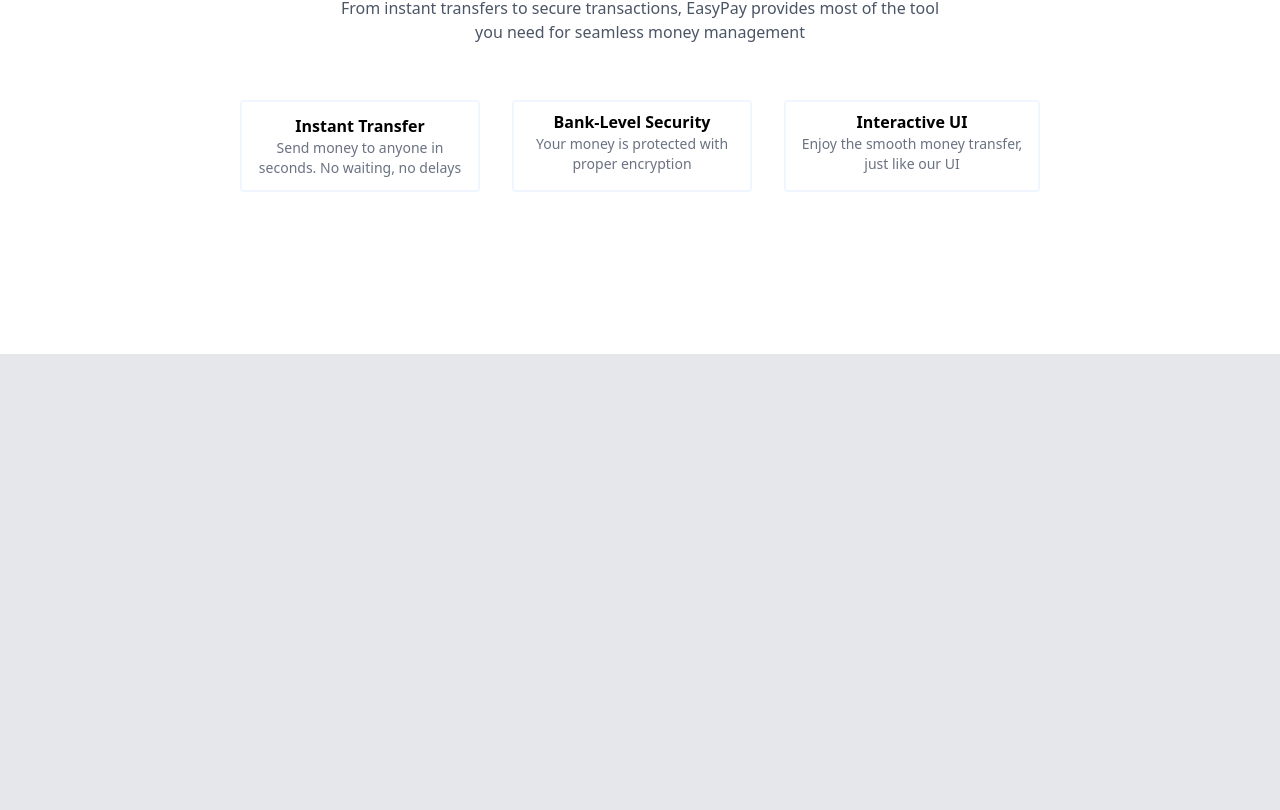
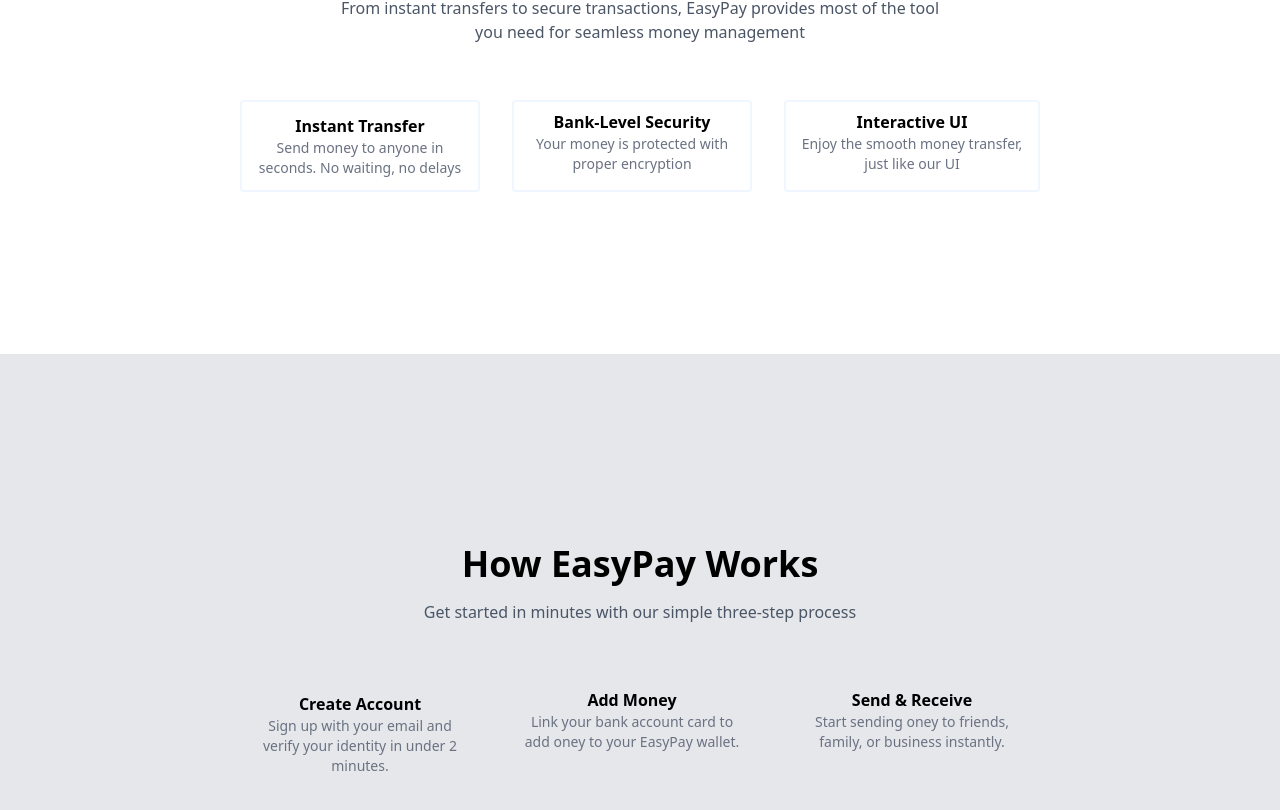
Before and after one commit to SaikatDeb12/EasyPay, a React (Vite) app in the folder frontend/: page / in a window 1280 px wide. Shown: the part 910-1720 px from the top of the page. Built offline with nearby package versions, Linux system fonts and the light colour scheme.

Commit message:
more design

```diff
--- a/frontend/src/pages/HomePage.tsx
+++ b/frontend/src/pages/HomePage.tsx
@@ -84,7 +84,7 @@ const HomePage: React.FC = () => {
           </p>
           <div className="grid grid-cols-3 grid-rows-1 text-center gap-4 space-x-4 m-auto w-200 mt-10">
             <div className="border-2 border-blue-50 px-4 py-3 rounded-sm">
-              <p className="text-md font-semibold space-y-1 px-2  ">
+              <p className="text-md font-bold space-y-1 px-2  ">
                 Instant Transfer
               </p>
               <p className="text-sm text-gray-500">
@@ -92,7 +92,7 @@ const HomePage: React.FC = () => {
               </p>
             </div>
             <div className="border-2 border-blue-50 px-3 py-2 rounded-sm">
-              <p className="text-md font-semibold space-y-1 px-2 ">
+              <p className="text-md font-bold space-y-1 px-2 ">
                 Bank-Level Security
               </p>
               <p className="text-sm text-gray-500">
@@ -100,7 +100,7 @@ const HomePage: React.FC = () => {
               </p>
             </div>
             <div className="border-2 border-blue-50 px-3 py-2 rounded-sm">
-              <p className="text-md font-semibold space-y-1 px-2 ">
+              <p className="text-md font-bold space-y-1 px-2 ">
                 Interactive UI
               </p>
               <p className="text-sm text-gray-500">
@@ -111,8 +111,39 @@ const HomePage: React.FC = () => {
         </div>
       </div>
       <div className="h-150 bg-gray-200 w-full flex justify-center items-center">
-        <div className="flex flex-col items-center space-y-4"></div>
+        <div className="flex flex-col items-center space-y-4">
+          <Heading label="How EasyPay Works" color="text-black" />
+          <p className="text-gray-600 text-center w-150">
+            Get started in minutes with our simple three-step process
+          </p>
+          <div className="grid grid-cols-3 grid-rows-1 text-center gap-4 space-x-4 m-auto w-200 mt-10">
+            <div className="outline:none px-4 py-3 rounded-sm">
+              <p className="text-md font-bold space-y-1 px-2  ">
+                Create Account
+              </p>
+              <p className="text-sm text-gray-500">
+                Sign up with your email and verify your identity in under 2
+                minutes.
+              </p>
+            </div>
+            <div className="outline:none px-3 py-2 rounded-sm">
+              <p className="text-md font-bold space-y-1 px-2 ">Add Money</p>
+              <p className="text-sm text-gray-500">
+                Link your bank account card to add oney to your EasyPay wallet.
+              </p>
+            </div>
+            <div className="outline:none px-3 py-2 rounded-sm">
+              <p className="text-md font-bold space-y-1 px-2 ">
+                Send & Receive
+              </p>
+              <p className="text-sm text-gray-500">
+                Start sending oney to friends, family, or business instantly.
+              </p>
+            </div>
+          </div>
+        </div>
       </div>
+      <div></div>
     </div>
   );
 };
```
